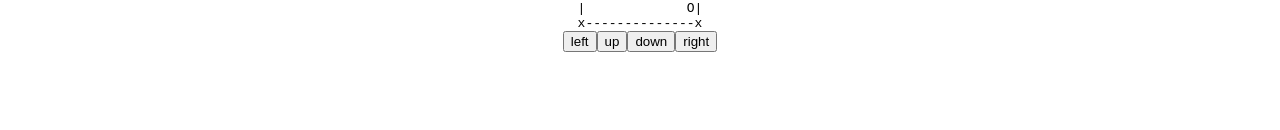
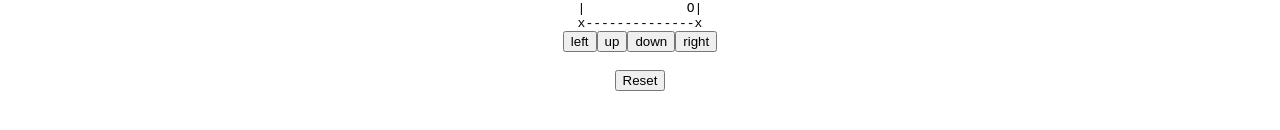
Before and after one commit to thinkful-ei22/w7d3-rachel-devin, a React (Create React App) app in the folder vundermaze/: page / in a window 1280 px wide. Shown: the part 294-424 px from the top of the page. Built offline with nearby package versions, Linux system fonts and the light colour scheme.

Commit message:
Add reset functionality

```diff
--- a/vundermaze/src/App.js
+++ b/vundermaze/src/App.js
@@ -3,6 +3,7 @@ import './App.css';
 
 import RenderMaze from './component/render-maze'
 import MoveButton from './component/move-button'
+import ResetButton from './component/reset-button'
 
 class App extends Component {
   constructor(props) {
@@ -14,7 +15,6 @@ class App extends Component {
     }
   }
 
-
   setPlayerPosition(targetPos) {
     this.setState({
       player: targetPos
@@ -24,6 +24,14 @@ class App extends Component {
   setWin(){
     this.setState({
       hasWon: true
+    })
+  }
+
+  resetGame(){
+    this.setState({
+      player: { x: 7, y: 14 },
+      goal: { x: 5, y: 8 },
+      hasWon: false
     })
   }
 
@@ -68,6 +76,8 @@ class App extends Component {
         <MoveButton label="right" target={targetRight} goal={goal}
                     handleClick={val => this.setPlayerPosition(val)}
                     handleWin={val=> this.setWin()}/>
+
+        <br/><br/><ResetButton handleClick={val=> this.resetGame()} />
       </div>
     );
   }
--- a/vundermaze/src/component/move-button.js
+++ b/vundermaze/src/component/move-button.js
@@ -18,7 +18,7 @@ export default function RenderMaze(props) {
   const target = props.target;
 
   return (
-    <button onClick={e => {
+    <button className="moveButton" onClick={e => {
       if ((target.x === goal.x) && (target.y === goal.y)) {
         console.log("Have a cookie!");
         props.handleWin();
--- /dev/null
+++ b/vundermaze/src/component/reset-button.js
@@ -0,0 +1,16 @@
+import React from 'react';
+
+
+
+export default function RenderMaze(props) {
+
+  const goal = props.goal;
+  const target = props.target;
+
+  return (
+    <button className="resetButton" onClick={e => {
+        props.handleClick();
+      }
+    }>Reset</button>
+  )
+}
```
